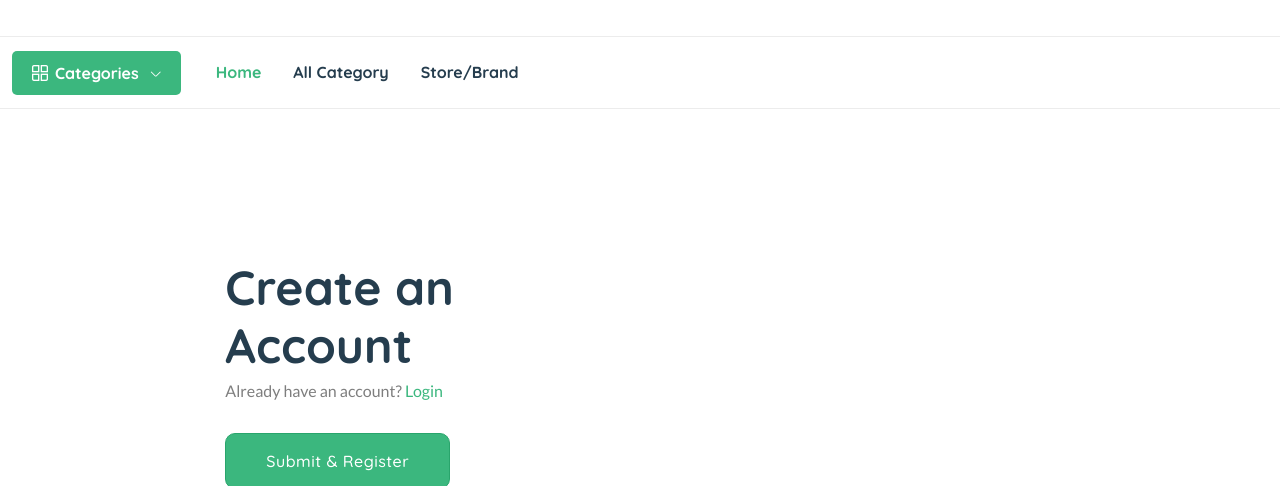
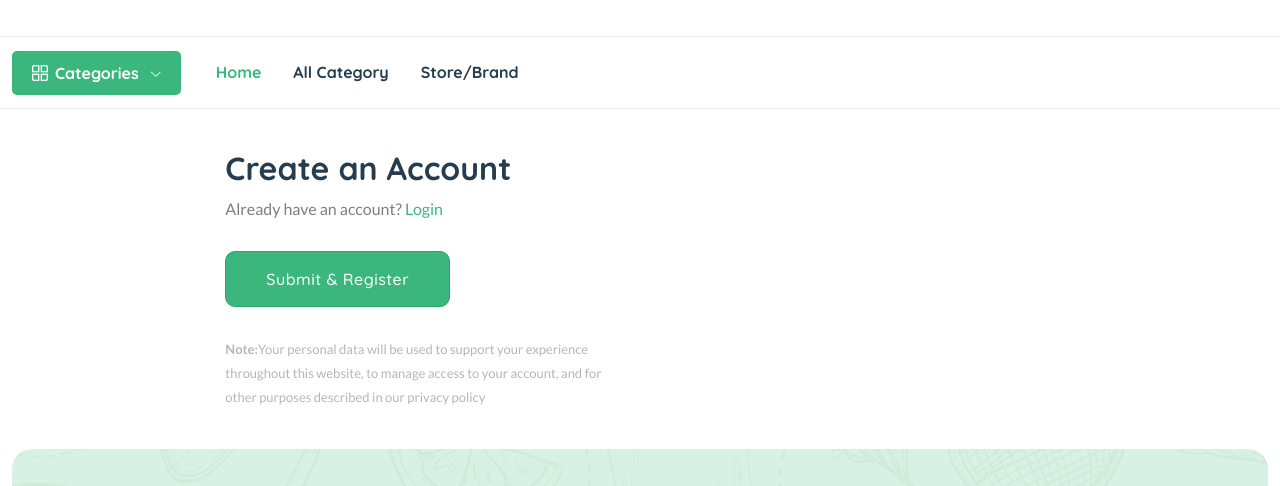
Before and after one commit to theabhishek/offeradda2025part1, a Django app: template templates/userauths/sign-up.html in a window 1280 px wide. Shown: the part 166-652 px from the top of the page. Run offline with Django 3.2, Linux system fonts and the light colour scheme; the template is opened without the code that fills it, so the values that code supplies are empty; some libraries are stand-ins or nearby versions.

Commit message:
Update sign-up.html

```diff
--- a/templates/userauths/sign-up.html
+++ b/templates/userauths/sign-up.html
@@ -4,7 +4,7 @@
 
     <main class="main pages">
 
-        <div class="page-content pt-150 pb-150">
+        <div class="page-content pt-40 pb-40">
             <div class="container">
                 <div class="row">
                     <div class="col-xl-8 col-lg-10 col-md-12 m-auto">
@@ -21,7 +21,7 @@
 
 
                                         <div class="heading_s1">
-                                            <h1 class="mb-5">Create an Account</h1>
+                                            <h3 class="mb-10">Create an Account</h3>
                                             <p class="mb-30">Already have an account? <a href="{% url 'userauths:sign-in' %}">Login</a></p>
                                         </div>
                                         <form method="post" method="POST">
```
